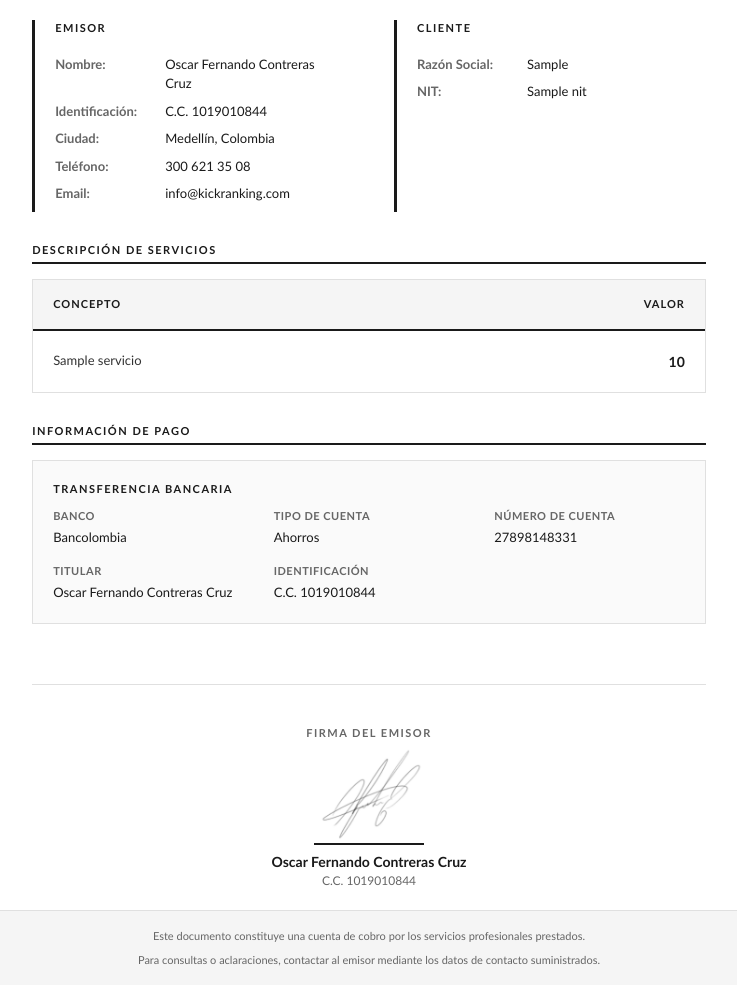
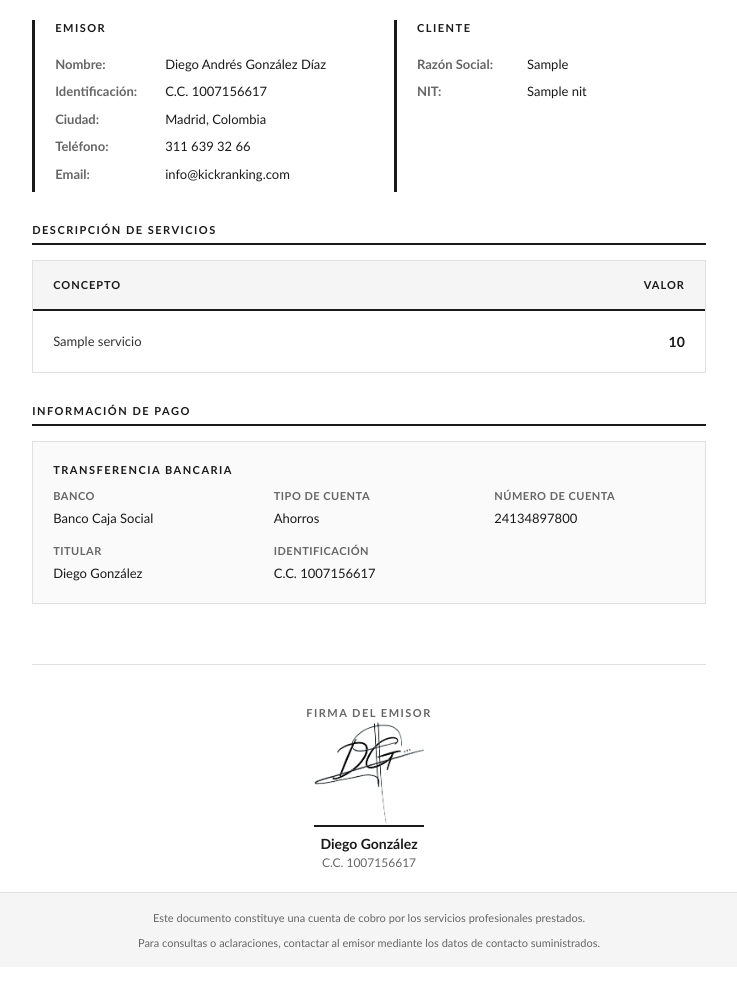
Before and after one commit to diegogonza/generador-cuentas-de-cobro, a FastAPI app: template app/templates/factura_template.html in a window 1280 px wide. Shown: the part 156-1141 px from the top of the page, without its empty margins (271-1008 px from the left). After the commit the page ends 1105 px from the top, so only its background shows below. Run offline with FastAPI, Linux system fonts and the light colour scheme; the template is opened without the code that fills it: most values are stand-ins (such as "Sample title", 1, 10 or a date in 2020).

Commit message:
Updated to Diego Gonzalez

```diff
--- a/app/templates/factura_template.html
+++ b/app/templates/factura_template.html
@@ -1,6 +1,5 @@
 <!doctype html>
 <html lang="es">
-
   <head>
     <meta charset="UTF-8" />
     <title>Cuenta de Cobro</title>
@@ -189,7 +188,6 @@
         font-size: 14px;
       }
 
-
       .total-label {
         font-size: 13px;
         font-weight: 600;
@@ -269,7 +267,7 @@
         text-align: center;
       }
 
-        .signature-line>img {
+      .signature-line > img {
         width: 110px;
         border-bottom: 2px solid #1a1a1a;
       }
@@ -310,7 +308,11 @@
       <header class="header-content">
         <div class="header-grid">
           <div class="logo-box">
-                    <img class="logo" src="assets/img/jjm.png" style="max-width:140px;" />
+            <img
+              class="logo"
+              src="assets/img/jjm.png"
+              style="max-width: 140px"
+            />
           </div>
           <div class="document-info">
             <h1 class="document-title">Cuenta de Cobro</h1>
@@ -331,19 +333,19 @@
             <div class="info-title">Emisor</div>
             <div class="info-line">
               <span class="info-line-label">Nombre:</span>
-                        <span class="info-line-value">Oscar Fernando Contreras Cruz</span>
+              <span class="info-line-value">Diego Andrés González Díaz</span>
             </div>
             <div class="info-line">
               <span class="info-line-label">Identificación:</span>
-                        <span class="info-line-value">C.C. 1019010844</span>
+              <span class="info-line-value">C.C. 1007156617</span>
             </div>
             <div class="info-line">
               <span class="info-line-label">Ciudad:</span>
-                        <span class="info-line-value">Medellín, Colombia</span>
+              <span class="info-line-value">Madrid, Colombia</span>
             </div>
             <div class="info-line">
               <span class="info-line-label">Teléfono:</span>
-                        <span class="info-line-value">300 621 35 08</span>
+              <span class="info-line-value">311 639 32 66</span>
             </div>
             <div class="info-line">
               <span class="info-line-label">Email:</span>
@@ -383,7 +385,6 @@
           </table>
         </div>
 
-
         <!-- Información de pago -->
         <h2 class="section-header">Información de Pago</h2>
         <div class="payment-box">
@@ -391,7 +392,7 @@
           <div class="payment-grid">
             <div class="payment-item">
               <span class="payment-item-label">Banco</span>
-                        <div class="payment-item-value">Bancolombia</div>
+              <div class="payment-item-value">Banco Caja Social</div>
             </div>
             <div class="payment-item">
               <span class="payment-item-label">Tipo de Cuenta</span>
@@ -399,15 +400,15 @@
             </div>
             <div class="payment-item">
               <span class="payment-item-label">Número de Cuenta</span>
-                        <div class="payment-item-value">27898148331</div>
+              <div class="payment-item-value">24134897800</div>
             </div>
             <div class="payment-item">
               <span class="payment-item-label">Titular</span>
-                        <div class="payment-item-value">Oscar Fernando Contreras Cruz</div>
+              <div class="payment-item-value">Diego González</div>
             </div>
             <div class="payment-item">
               <span class="payment-item-label">Identificación</span>
-                        <div class="payment-item-value">C.C. 1019010844</div>
+              <div class="payment-item-value">C.C. 1007156617</div>
             </div>
           </div>
         </div>
@@ -417,9 +418,9 @@
           <div class="signature-container">
             <div class="signature-title">Firma del Emisor</div>
             <div class="signature-line">
-                        <img src="assets/img/Screenshot 2026-02-07 123103.png" alt="Firma" />
-                        <div class="signature-name">Oscar Fernando Contreras Cruz</div>
-                        <div class="signature-id">C.C. 1019010844</div>
+              <img src="assets/img/firma-diego-gonzalez.png" alt="Firma" />
+              <div class="signature-name">Diego González</div>
+              <div class="signature-id">C.C. 1007156617</div>
             </div>
           </div>
         </div>
@@ -427,11 +428,16 @@
 
       <div class="footer-bar">
         <div class="footer-text">
-                <p>Este documento constituye una cuenta de cobro por los servicios profesionales prestados.</p>
-                <p>Para consultas o aclaraciones, contactar al emisor mediante los datos de contacto suministrados.</p>
+          <p>
+            Este documento constituye una cuenta de cobro por los servicios
+            profesionales prestados.
+          </p>
+          <p>
+            Para consultas o aclaraciones, contactar al emisor mediante los
+            datos de contacto suministrados.
+          </p>
         </div>
       </div>
     </div>
   </body>
-
 </html>
```
Also changed, not shown: assets/img/firma-diego-gonzalez.png (added). Lines whose indentation alone changed are shown as unchanged.
